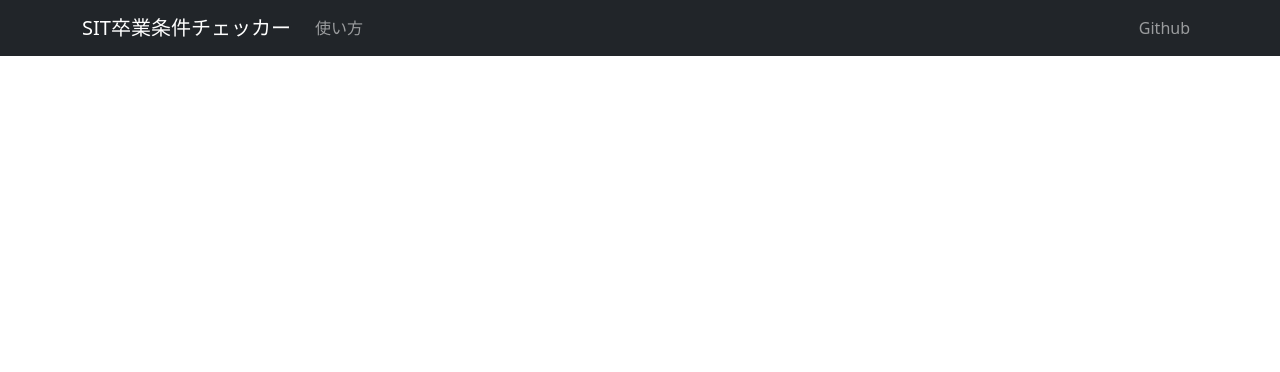
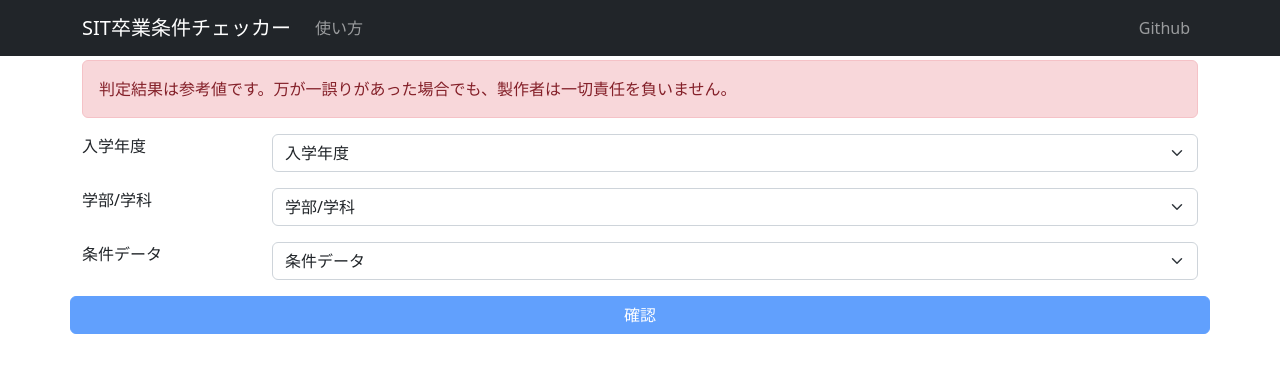
Before and after one commit to ecto0310/sit_graduation_checker, a Next.js app: page / in a window 1280 px wide. Shown: the top 372 px of the page. Built offline with nearby package versions, Linux system fonts and the light colour scheme.

Commit message:
[add] select rule

```diff
--- /dev/null
+++ b/components/Home/SelectRule.tsx
@@ -0,0 +1,112 @@
+import { useEffect, useState } from 'react';
+import { useRouter } from 'next/router'
+import Form from 'react-bootstrap/Form';
+import Col from 'react-bootstrap/Col';
+import Row from 'react-bootstrap/Row';
+import Button from 'react-bootstrap/Button';
+
+type RuleFiles = {
+    years: Year[];
+}
+
+type Year = {
+    name: string;
+    departments: Department[];
+}
+
+type Department = {
+    name: string;
+    rules: Rule[];
+}
+
+type Rule = {
+    name: string;
+    file: string;
+}
+
+const SelectRule = () => {
+    const router = useRouter();
+
+    const [ruleFiles, setRuleFiles] = useState<RuleFiles>();
+    const [candidateYear, setCandidateYear] = useState<Year>();
+    const [candidateDepartment, setCandidateDepartment] = useState<Department>();
+    const [ruleFile, setRuleFile] = useState<string>();
+
+    useEffect(() => {
+        if (ruleFiles === undefined) {
+            fetch("/rule_list.json")
+                .then(response => response.json())
+                .then(data => { setRuleFiles(data) });
+        }
+    });
+
+    const checkClick = (e: React.MouseEvent<HTMLButtonElement>) => {
+        router.push({
+            pathname: "/check",
+            query: { ...router.query, rule: ruleFile }
+        });
+    }
+
+
+    return (
+        <>
+            <Form>
+                <Row className="mb-3">
+                    <Col sm="2">
+                        <Form.Label>
+                            入学年度
+                        </Form.Label>
+                    </Col>
+                    <Col sm="10">
+                        <Form.Select onChange={e => setCandidateYear(ruleFiles!.years!.find((year) => { return year.name == e.target.value; }))}>
+                            <option hidden>入学年度</option>
+                            {
+                                ruleFiles &&
+                                ruleFiles.years.map((year) => <option key={year.name} value={year.name}>{year.name}</option>)
+                            }
+                        </Form.Select>
+                    </Col>
+                </Row>
+                <Row className="mb-3">
+                    <Col sm="2">
+                        <Form.Label>
+                            学部/学科
+                        </Form.Label>
+                    </Col>
+                    <Col sm="10">
+                        <Form.Select onChange={e => setCandidateDepartment(candidateYear?.departments.find((department) => { return department.name == e.target.value; }))}>
+                            <option hidden>学部/学科</option>
+                            {
+                                candidateYear &&
+                                candidateYear.departments.map((department) => <option key={department.name} value={department.name}>{department.name}</option>)
+                            }
+                        </Form.Select>
+                    </Col>
+                </Row>
+                <Row className="mb-3">
+                    <Col sm="2">
+                        <Form.Label>
+                            条件データ
+                        </Form.Label>
+                    </Col>
+                    <Col sm="10">
+                        <Form.Select onChange={e => setRuleFile(candidateDepartment?.rules.find((rule) => { return rule.file == e.target.value; })?.file)}>
+                            <option hidden>条件データ</option>
+                            {
+                                candidateDepartment &&
+                                candidateDepartment.rules.map((rule) => <option key={rule.file} value={rule.file}>{rule.name}</option>)
+                            }
+                        </Form.Select>
+                    </Col>
+                </Row>
+                <Row className="mb-3">
+                    <Button disabled={ruleFile === undefined} variant="primary" onClick={checkClick}>
+                        確認
+                    </Button>
+                </Row>
+            </Form>
+        </>
+    )
+}
+
+export default SelectRule;
--- a/pages/_app.tsx
+++ b/pages/_app.tsx
@@ -3,6 +3,8 @@
 import type { AppProps } from 'next/app'
 import Head from 'next/head';
 import Layout from '../components/Common/Layout';
+import Alert from 'react-bootstrap/Alert';
+import { Container } from 'react-bootstrap';
 
 const App = ({ Component, pageProps }: AppProps) => {
   return (
@@ -11,7 +13,12 @@
         <title>SIT Graduation Checker</title>
       </Head>
       <Layout>
-        <Component {...pageProps} />
+        <Container>
+          <Alert variant={"danger"} className="mt-1">
+            判定結果は参考値です。万が一誤りがあった場合でも、製作者は一切責任を負いません。
+          </Alert>
+          <Component {...pageProps} />
+        </Container>
       </Layout>
     </>
   );
--- a/pages/index.tsx
+++ b/pages/index.tsx
@@ -1,7 +1,10 @@
+import SelectRule from "../components/Home/SelectRule";
+
 const IndexPage = () => {
   return (
     <>
       <div>
+        <SelectRule />
       </div>
     </>
   )
--- /dev/null
+++ b/public/rule_list.json
@@ -0,0 +1,22 @@
+{
+    "years": [
+        {
+            "name": "2022",
+            "departments": [
+                {
+                    "name": "工学部 情報工学科",
+                    "rules": [
+                        {
+                            "name": "卒業要件",
+                            "file": "al21_graduation.json"
+                        },
+                        {
+                            "name": "卒業研究着手条件",
+                            "file": "al21_research_start.json"
+                        }
+                    ]
+                }
+            ]
+        }
+    ]
+}
```
